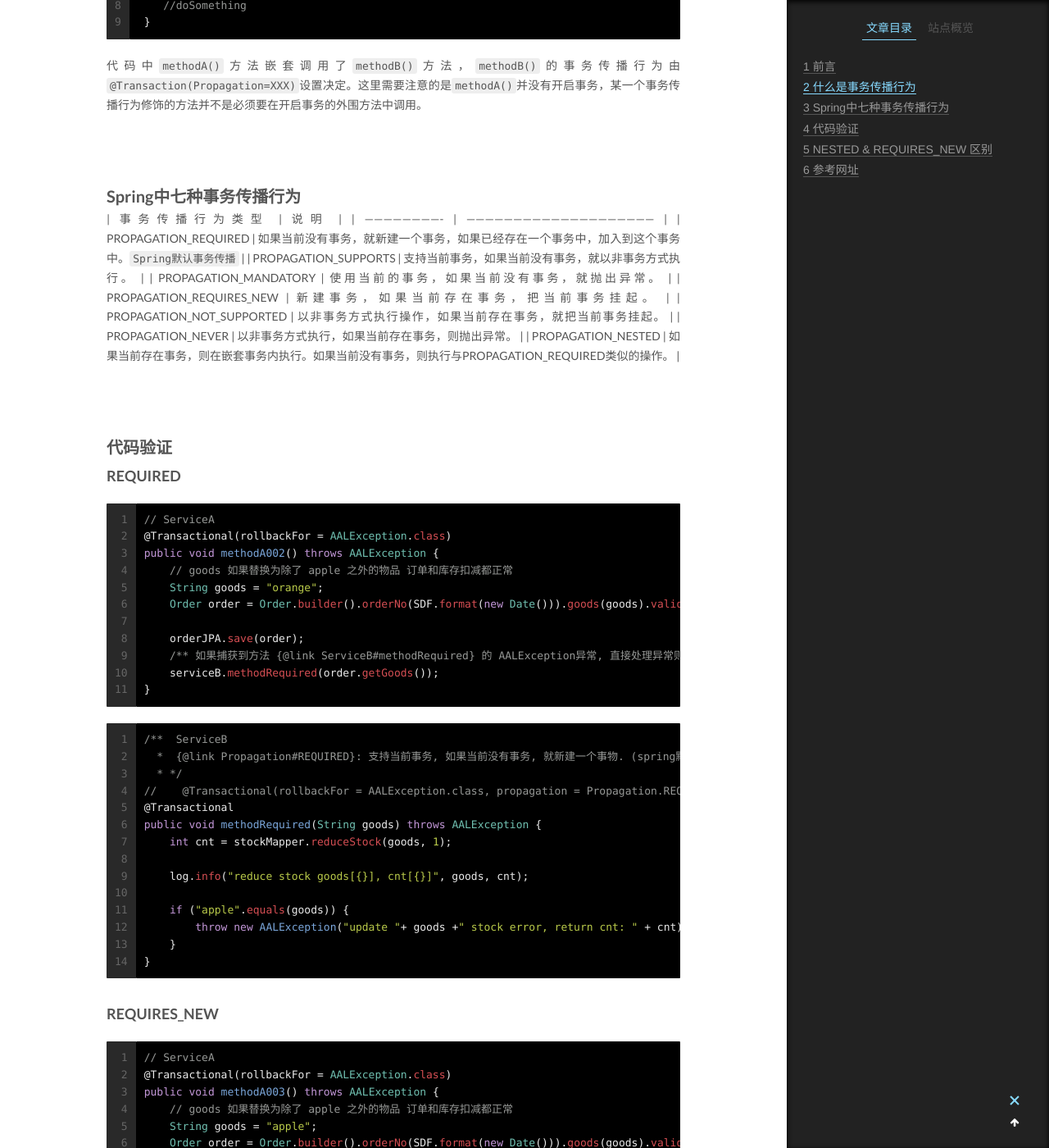
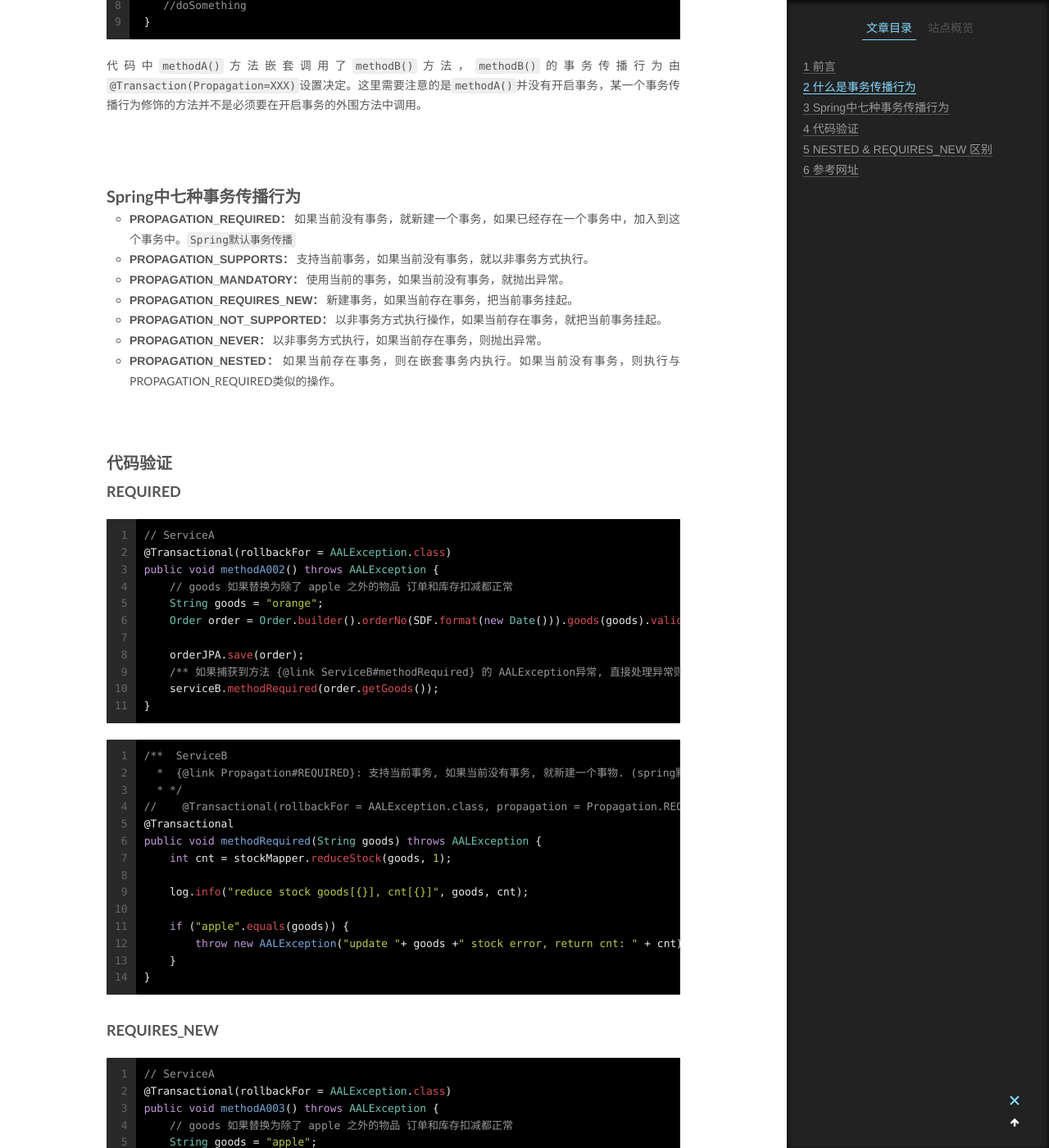
Before and after one commit to AnswerAIL/answerail.github.io, a Jekyll site: the page built from _posts/2019-12-04-Spring事务的传播行为.md, in a window 1280 px wide and 1400 px high, scrolled down 931 px. Shown: the whole window at 82% size. Built offline with Jekyll 4.4.1, drawn with Linux system fonts in a browser that asks for light colours; some web fonts are replaced; comment, search, counter and statistics services are not loaded.

Commit message:
Spring 事务的传播行为

```diff
--- a/_posts/2019-12-04-Spring事务的传播行为.md
+++ b/_posts/2019-12-04-Spring事务的传播行为.md
@@ -27,15 +27,14 @@ public void methodA(){
 &nbsp;
 
 ## Spring中七种事务传播行为
-| 事务传播行为类型          | 说明                                                         |
-| ------------------------- | ------------------------------------------------------------ |
-| PROPAGATION_REQUIRED      | 如果当前没有事务，就新建一个事务，如果已经存在一个事务中，加入到这个事务中。`Spring默认事务传播` |
-| PROPAGATION_SUPPORTS      | 支持当前事务，如果当前没有事务，就以非事务方式执行。         |
-| PROPAGATION_MANDATORY     | 使用当前的事务，如果当前没有事务，就抛出异常。               |
-| PROPAGATION_REQUIRES_NEW  | 新建事务，如果当前存在事务，把当前事务挂起。                 |
-| PROPAGATION_NOT_SUPPORTED | 以非事务方式执行操作，如果当前存在事务，就把当前事务挂起。   |
-| PROPAGATION_NEVER         | 以非事务方式执行，如果当前存在事务，则抛出异常。             |
-| PROPAGATION_NESTED        | 如果当前存在事务，则在嵌套事务内执行。如果当前没有事务，则执行与PROPAGATION_REQUIRED类似的操作。 |
+
+- **PROPAGATION_REQUIRED：** 如果当前没有事务，就新建一个事务，如果已经存在一个事务中，加入到这个事务中。`Spring默认事务传播`
+- **PROPAGATION_SUPPORTS：** 支持当前事务，如果当前没有事务，就以非事务方式执行。
+- **PROPAGATION_MANDATORY：** 使用当前的事务，如果当前没有事务，就抛出异常。
+- **PROPAGATION_REQUIRES_NEW：** 新建事务，如果当前存在事务，把当前事务挂起。
+- **PROPAGATION_NOT_SUPPORTED：** 以非事务方式执行操作，如果当前存在事务，就把当前事务挂起。
+- **PROPAGATION_NEVER：** 以非事务方式执行，如果当前存在事务，则抛出异常。
+- **PROPAGATION_NESTED：** 如果当前存在事务，则在嵌套事务内执行。如果当前没有事务，则执行与PROPAGATION_REQUIRED类似的操作。
 
 &nbsp;
 
```
